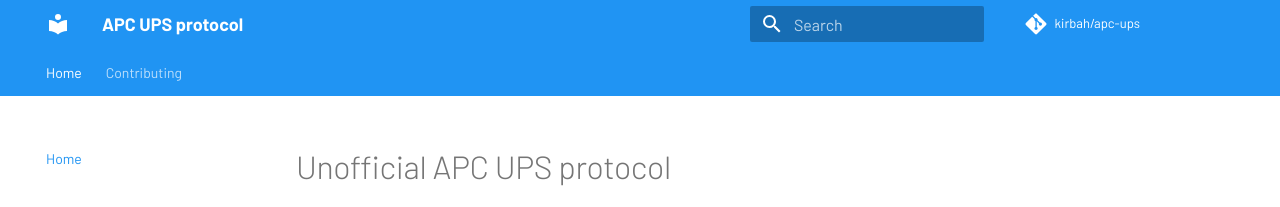
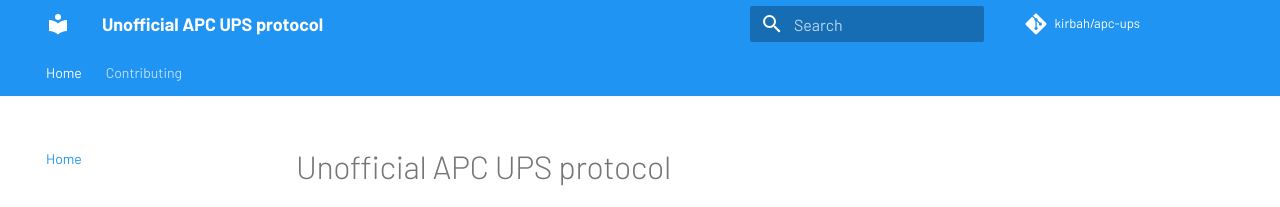
Before and after one commit to kirbah/apc-ups, an MkDocs documentation site: the page built from docs/README.md, in a window 1280 px wide. Shown: the top 207 px of the page. Built offline with MkDocs 1.6.1 and Material for MkDocs 9.7.7, drawn with Linux system fonts in a browser that asks for light colours; comment, search, counter and statistics services are not loaded.

Commit message:
Update mkdocs.yml

```diff
--- a/mkdocs.yml
+++ b/mkdocs.yml
@@ -1,4 +1,4 @@
-site_name: APC UPS protocol
+site_name: Unofficial APC UPS protocol
 site_description: Unofficial APC UPS protocol
 site_url: https://kirbah.github.io/apc-ups/
 repo_name: 'kirbah/apc-ups'
```
